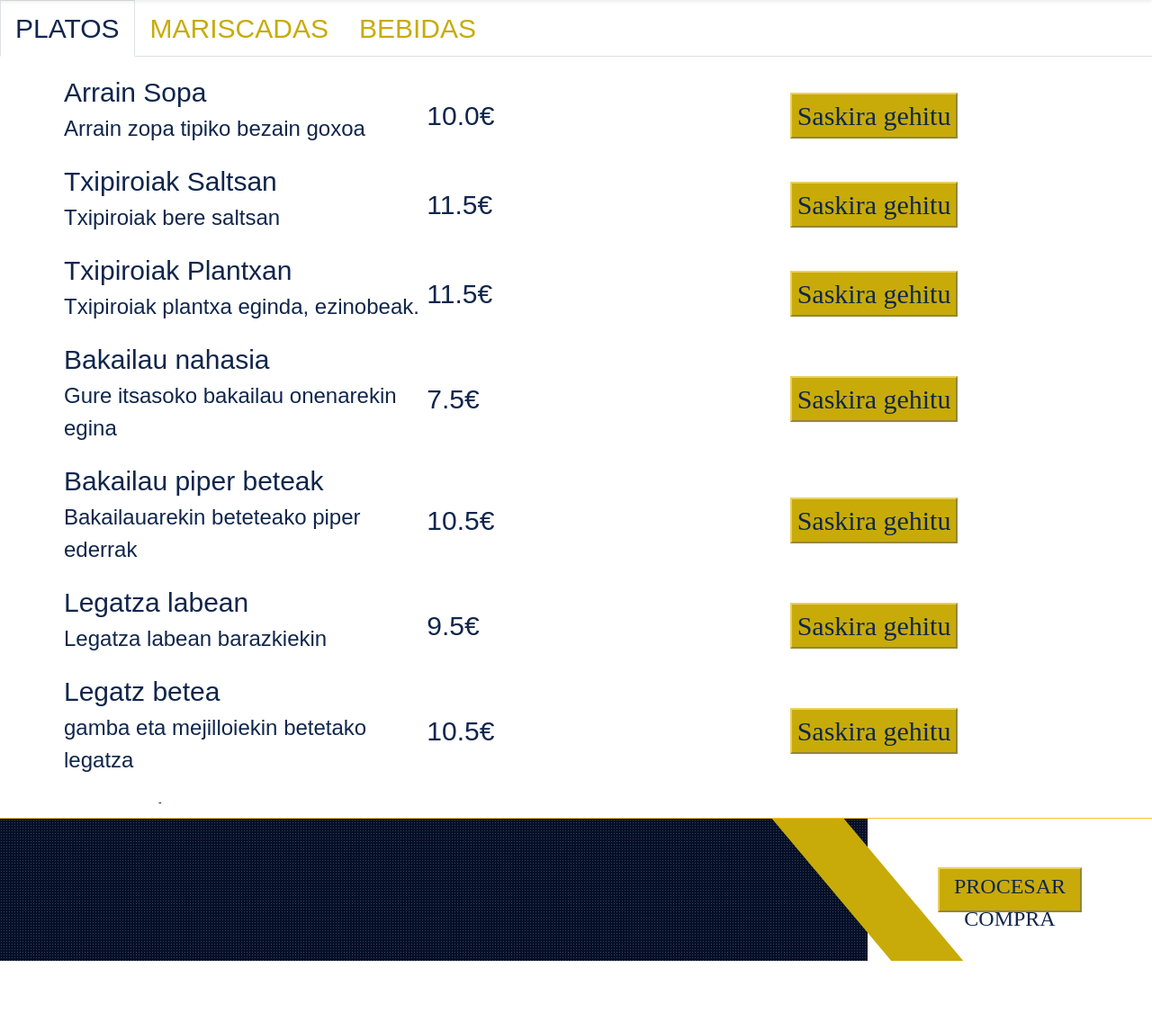
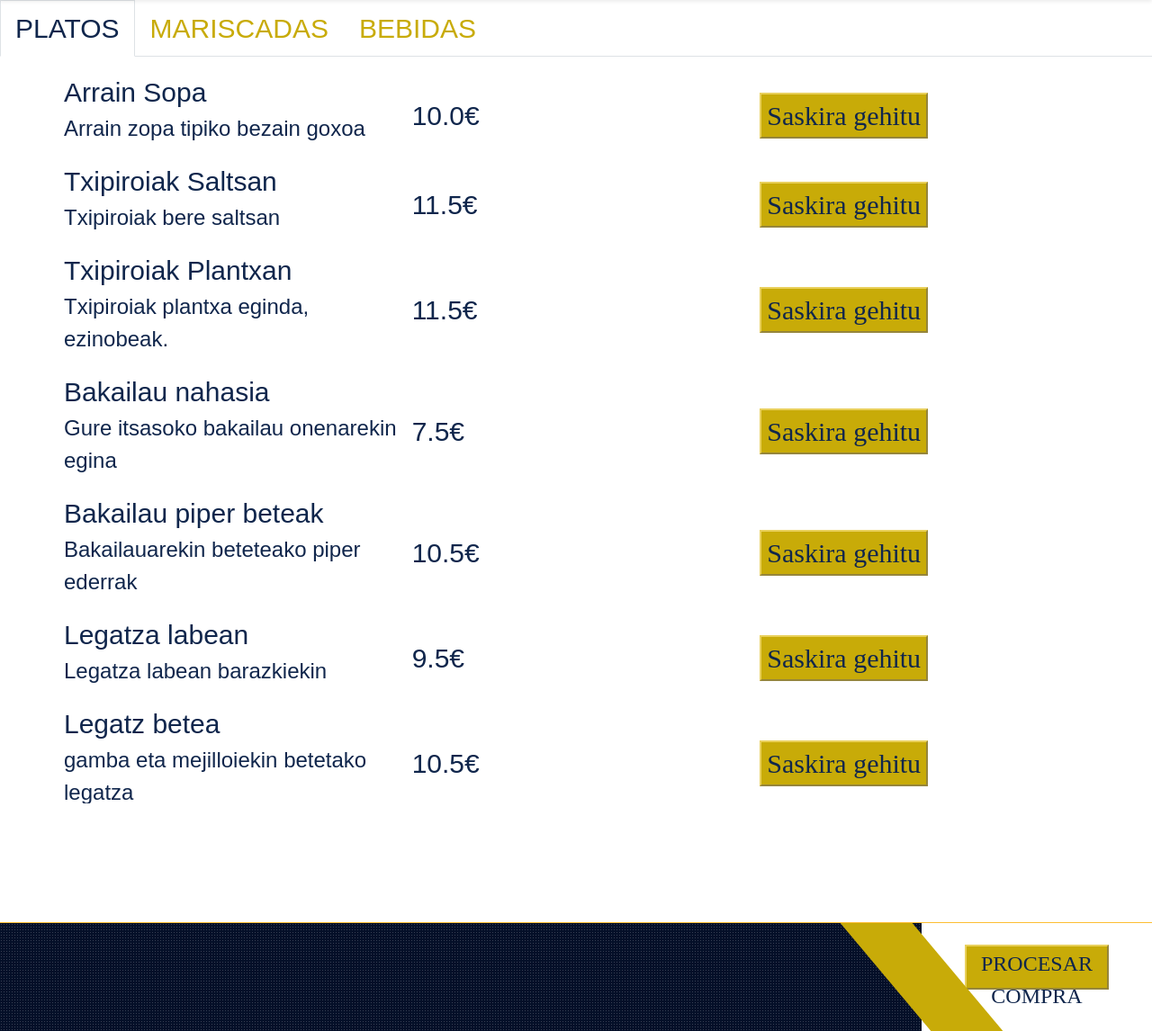
Before and after one commit to MarkelUribe/Besugo, a Django app: page /platerak/ in a window 1280 px wide. Shown: the part 106-1252 px from the top of the page at 90% size. Run offline with Django 4.2, Linux system fonts and the light colour scheme; a user stored in the database is signed in; data comes from the database, SQL or seed files in the repository; both versions use the stored data as it was after the commit; some libraries are stand-ins or nearby versions; some web fonts are replaced.

Commit message:
menu style

```diff
--- a/store/static/css/style.css
+++ b/store/static/css/style.css
@@ -344,6 +344,7 @@ form{
 
 #menu{
     margin-left: 50px;
+    margin-right: 50px;
     overflow: scroll;
     overflow-x: hidden;
     height: 65vh;
@@ -421,7 +422,6 @@ form{
 #btnComprar{
     height: 50px;
     width: 160px;
-    margin: 30px;
     font-family: besugo;
     color: var(--dark);
     font-family: 'besugo';
@@ -441,3 +441,8 @@ form{
     background: var(--primary);
     border-color: var(--secondary);
 }
+
+.menufooter{
+    position:absolute;
+   bottom:0;
+}
--- /dev/null
+++ b/store/templates/menufooter.html
@@ -0,0 +1,20 @@
+<div class="container-fluid bg-dark bg-light-radial text-white border-top border-secondary px-0 menufooter">
+      <div class="d-flex flex-column flex-md-row justify-content-between">
+        <div class="d-flex justify-content-start mt-4"></div>
+        <div
+          class="py-4 px-5 bg-white footer-shape position-relative text-center text-md-end"
+        >
+
+        {% if request.user.is_authenticated %}
+        <button
+        id="btnComprar"
+      >
+        PROCESAR COMPRA
+      </button>
+      {% else %}
+      <img src="../static/img/bsg.png" id="bsg" />
+      {% endif %}
+
+        </div>
+      </div>
+</div>
--- a/store/templates/platerak.html
+++ b/store/templates/platerak.html
@@ -140,28 +140,7 @@
     </section>
 
     <!-- Footer Start -->
-    <div
-      class="container-fluid bg-dark bg-light-radial text-white border-top border-secondary px-0"
-    >
-      <div class="d-flex flex-column flex-md-row justify-content-between">
-        <div class="d-flex justify-content-start mt-4"></div>
-        <div
-          class="py-4 px-5 bg-white footer-shape position-relative text-center text-md-end"
-        >
-
-        {% if request.user.is_authenticated %}
-        <button
-        id="btnComprar"
-      >
-        PROCESAR COMPRA
-      </button>
-      {% else %}
-      <img src="../static/img/bsg.png" id="bsg" />
-      {% endif %}
-
-        </div>
-      </div>
-    </div>
+    {% include "menufooter.html" %}
     <!-- Footer End -->
 
     <!-- JavaScript Libraries -->
```
Also changed, not shown: store/templates/bebidas.html (+1 -19 lines), store/templates/mariscadas.html (+1 -21 lines), db.sqlite3.
